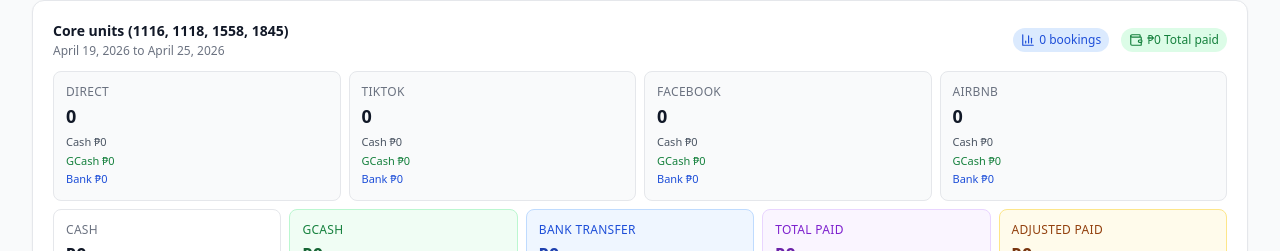
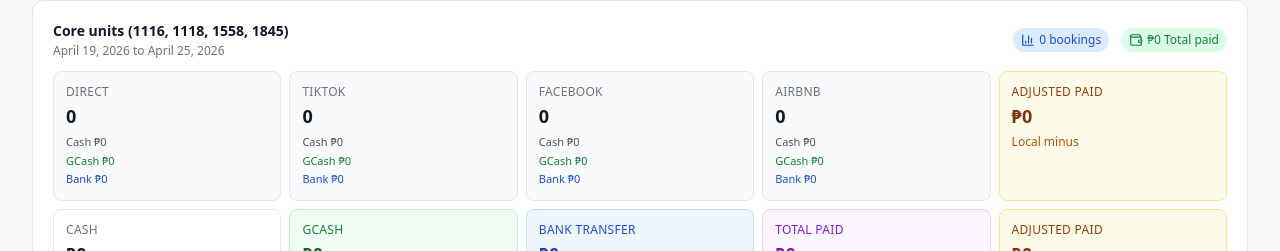
Before and after one commit to HiroTryingC4/evangelinasP, a Next.js app: page /source-report in a window 1280 px wide. Shown: the part 175-426 px from the top of the page. Built offline with nearby package versions, Linux system fonts and the light colour scheme; no server answers; the database is empty.

Commit message:
Add Adjusted Paid to source breakdown section

```diff
--- a/src/app/source-report/page.tsx
+++ b/src/app/source-report/page.tsx
@@ -415,7 +415,7 @@ export default function SourceReportPage() {
           </div>
         </div>
 
-        <div className="grid grid-cols-2 lg:grid-cols-4 gap-2">
+        <div className="grid grid-cols-2 lg:grid-cols-5 gap-2">
           {SOURCE_ORDER.map((source) => (
             <div key={source} className="rounded-lg border border-gray-200 bg-gray-50 p-3">
               <p className="text-xs text-gray-500 uppercase tracking-wide">{source}</p>
@@ -427,6 +427,11 @@ export default function SourceReportPage() {
               </div>
             </div>
           ))}
+          <div className="rounded-lg border border-amber-200 bg-amber-50 p-3">
+            <p className="text-xs text-amber-800 uppercase tracking-wide">Adjusted Paid</p>
+            <p className="text-lg font-bold text-amber-900 mt-0.5">{formatPHP(adjustedCoreTotalPaid)}</p>
+            <p className="text-xs text-amber-700 mt-1">Local minus</p>
+          </div>
         </div>
 
         <div className="grid grid-cols-2 lg:grid-cols-5 gap-2 mt-2">
```
